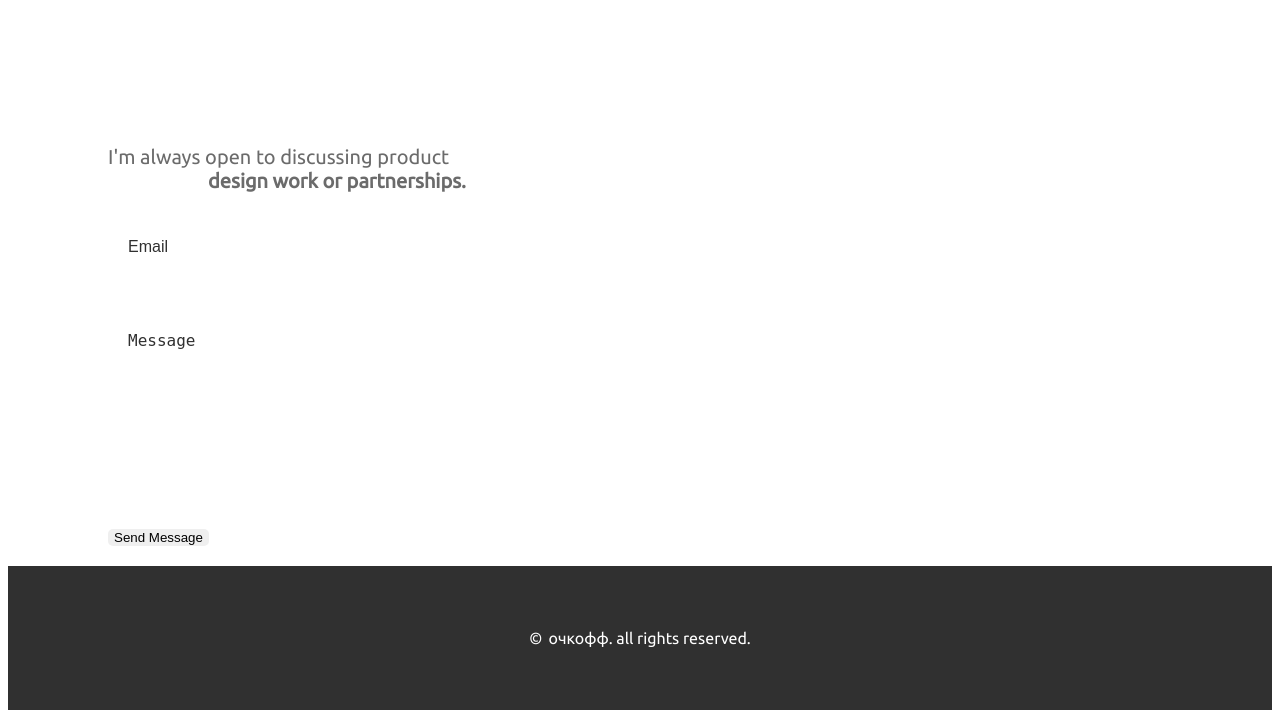
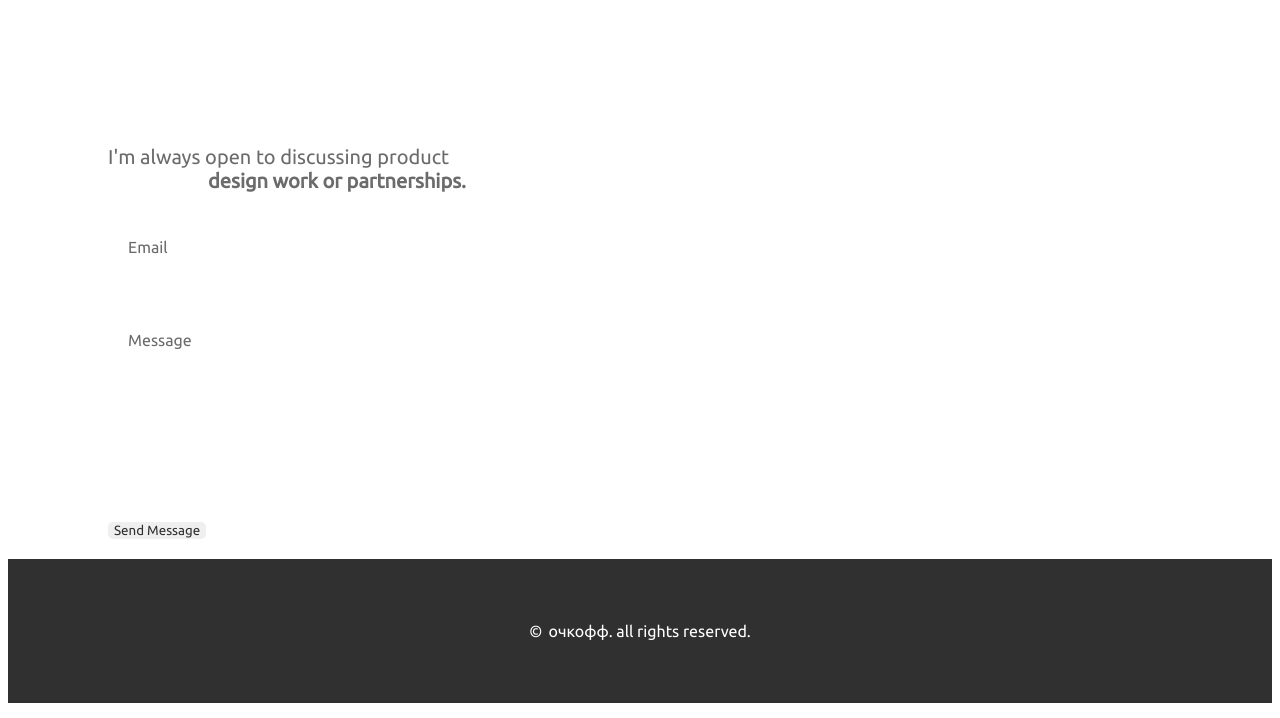
Before and after one commit to valeriabcde/myproject, a Django app: page / in a window 1280 px wide. Shown: the part 1436-2154 px from the top of the page. Run offline with Django 4.2, Linux system fonts and the light colour scheme.

Commit message:
create input form

```diff
--- a/mysite/mysite/urls.py
+++ b/mysite/mysite/urls.py
@@ -16,6 +16,7 @@ Including another URLconf
 from django.contrib import admin
 from django.urls import path
 from polls.controllers import index
+from polls.controllers import feedback
 
 urlpatterns = [
     path('admin/', admin.site.urls),
@@ -24,4 +25,5 @@ urlpatterns = [
     path('sunglasses/', index.sunglasses),
     path('lenses/', index.lenses),
     path('contacts/', index.contacts),
+    path('feedback/', feedback.create),
 ]
--- a/mysite/polls/templates/index.html
+++ b/mysite/polls/templates/index.html
@@ -316,6 +316,7 @@ header {
 .contact-form input, .contact-form textarea{
     border: none;
     color: #303030;
+    font-family: 'Ubuntu', sans-serif;
     background: var(--transparent-color-02);
     font-size: 16px;
     margin-bottom: 20px;
@@ -328,7 +329,7 @@ header {
     resize: none;
 }
 ::placeholder{
-    color: var(--first-color);
+    color: #6b6b6b;
 }
 .contact-form .first-row input{
     width: 100%;
@@ -342,6 +343,8 @@ header {
 }
 .contact-form .btn{
     border: none;
+    font-family: 'Ubuntu', sans-serif;
+    color: #303030;
     margin-top: 0;
     border-radius: 5px;
     cursor: pointer;
```
Also changed, not shown: mysite/polls/controllers/feedback.py (added, +12 -0 lines).
